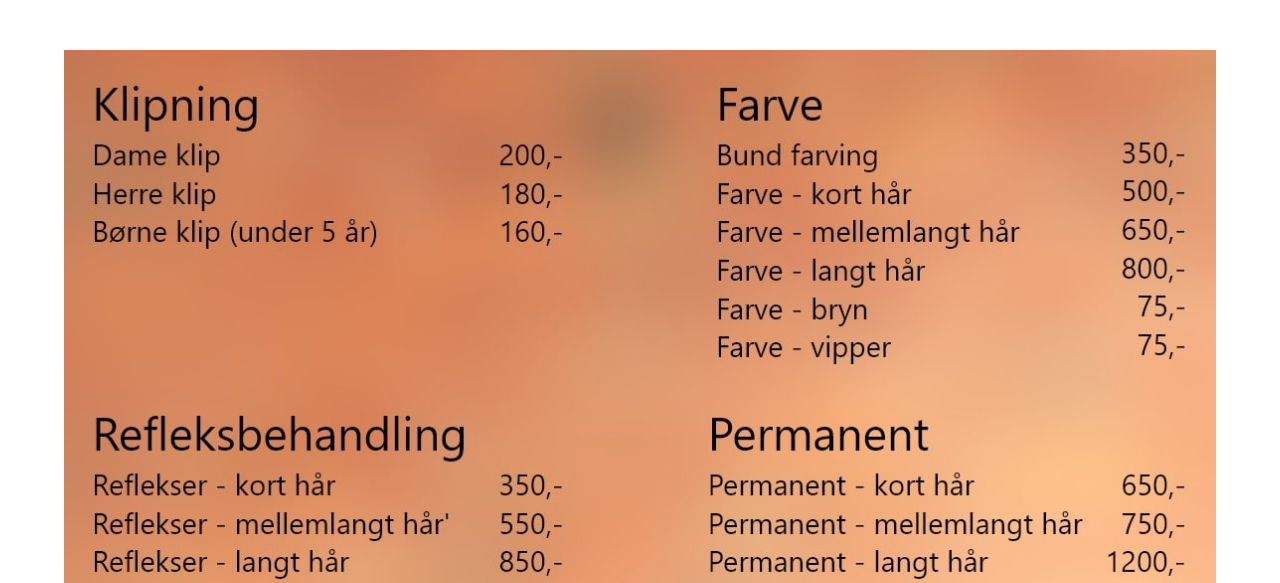
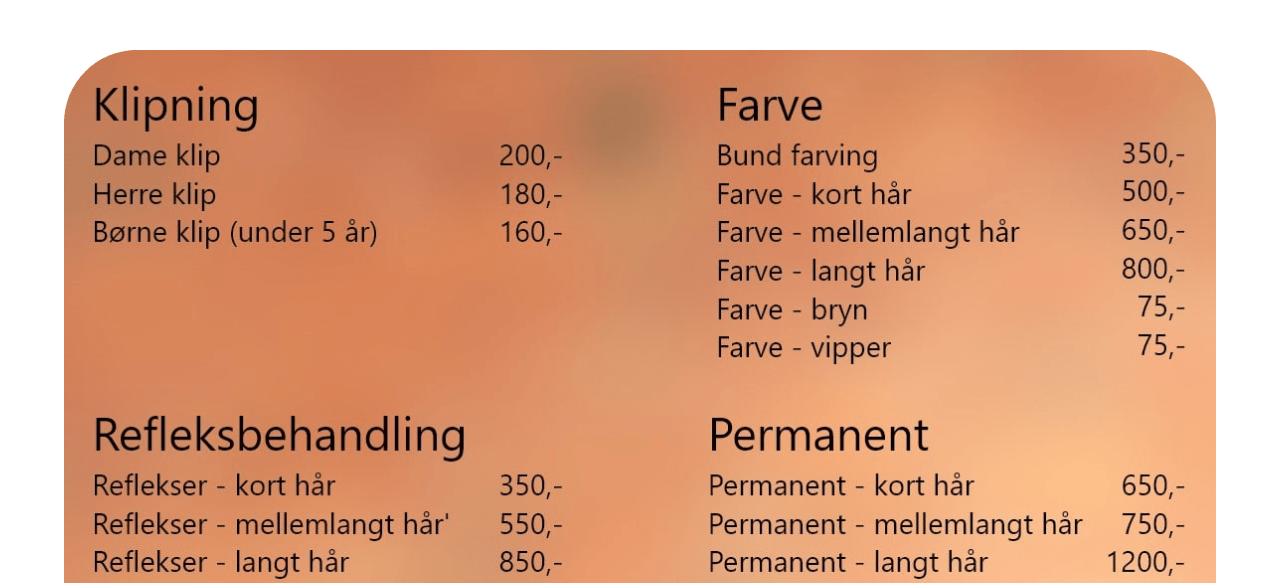
Before and after one commit to Maxgaasvig/pardis, a plain HTML site: page priser.html in a window 1280 px wide. Shown: the part 230-813 px from the top of the page. Drawn offline with Linux system fonts and the light colour scheme.

Commit message:
priser tablet billede fixed

```diff
--- a/priser.html
+++ b/priser.html
@@ -39,7 +39,7 @@
 
     <!-- background image -->
     <img id="desktoppriser" src="images/priserdesktop.jpg" alt="billed af blured sten">
-    <img id="tabletpriser" src="images/prisertablet.jpg" alt= "billed af blured sten">
+    <img id="tabletpriser" src="images/prisertablet.png" alt= "billed af blured sten">
     <div class=klip-content>
         <img class="mobilepriser" src="images/bluredsten.jpg" alt="billede af blured sten">
         <div class="text-content">
```
Also changed, not shown: images/prisertablet.jpg (deleted), images/prisertablet.png (added).
